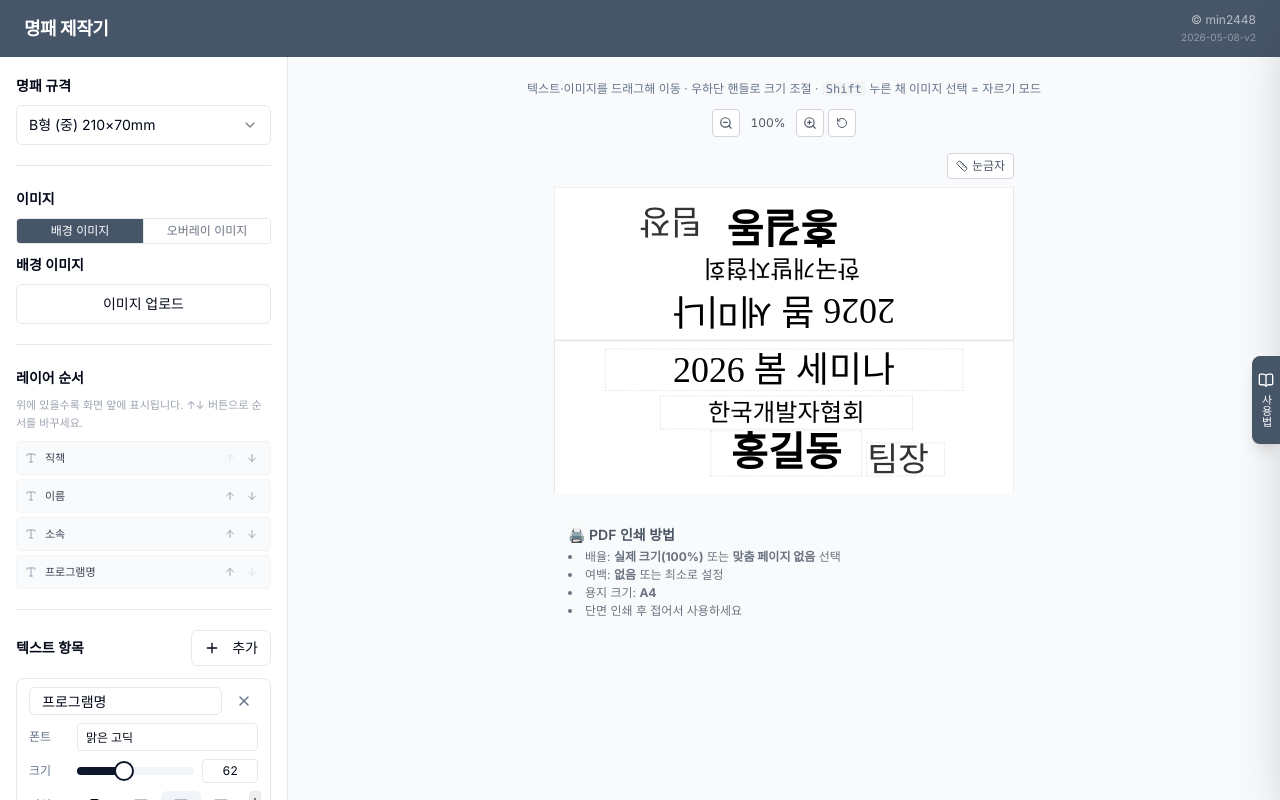
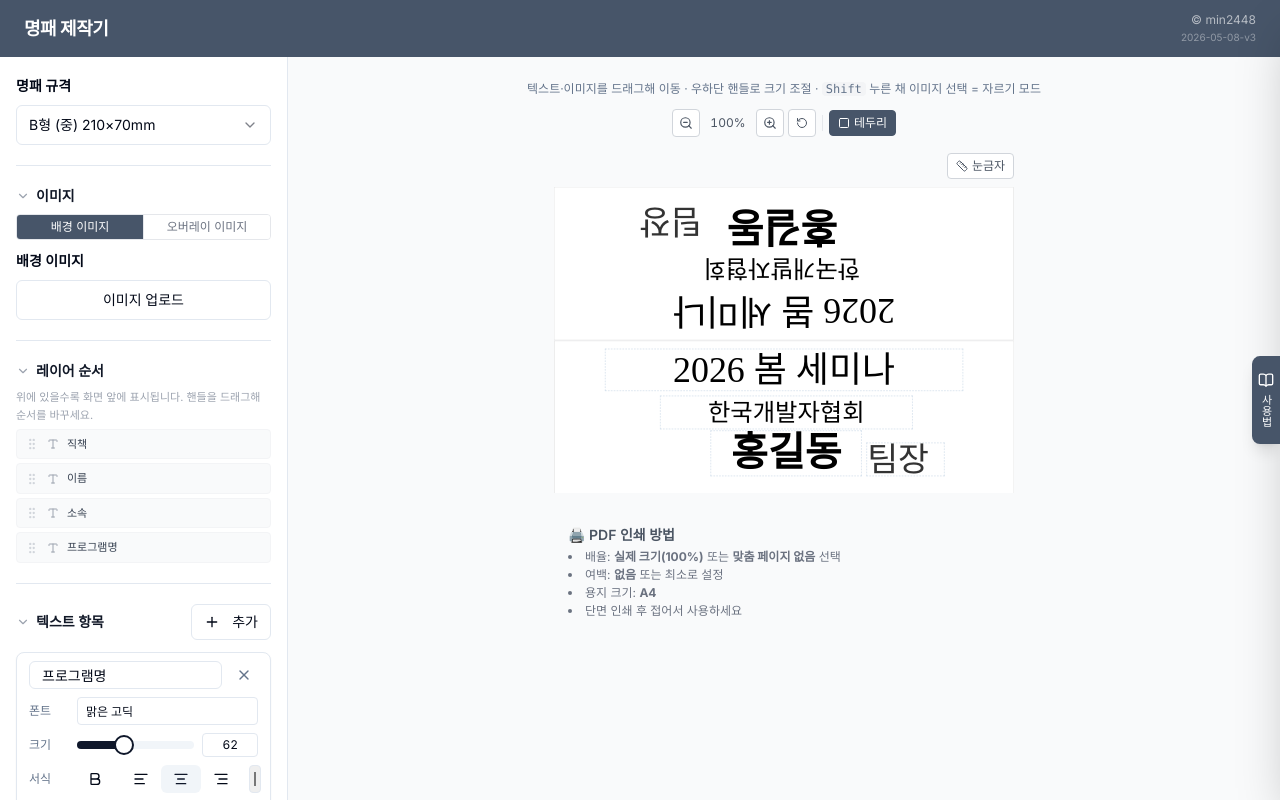
Before and after one commit to kmin2448/name, a Next.js app: page / in a window 1280 px wide. Shown: the top 800 px of the page. Built offline with nearby package versions, Linux system fonts and the light colour scheme.

Commit message:
'update'

```diff
--- a/src/app/page.tsx
+++ b/src/app/page.tsx
@@ -13,7 +13,7 @@ import { ExportButton } from '@/components/ExportButton'
 import { HelpPanel } from '@/components/HelpPanel'
 import { ExcelParseResult, TextFieldConfig } from '@/types/nameplate'
 import { MM_TO_PX } from '@/lib/sizeConstants'
-import { ZoomIn, ZoomOut, RotateCcw } from 'lucide-react'
+import { ZoomIn, ZoomOut, RotateCcw, Square } from 'lucide-react'
 
 const PREVIEW_MAX_WIDTH = 460
 const MIN_ZOOM = 0.25
@@ -49,7 +49,8 @@ export default function Home() {
     moveFieldForPage,
     resizeFieldForPage,
     clearPageFieldOverride,
-    moveLayer,
+    setLayers,
+    setShowBorder,
   } = useNameplateState()
 
   const [focusedFieldId, setFocusedFieldId] = useState<string | null>(null)
@@ -164,7 +165,7 @@ export default function Home() {
           <h1 className="text-lg font-bold tracking-tight">명패 제작기</h1>
           <div className="flex flex-col items-end gap-0.5">
             <span className="text-xs opacity-60">© min2448</span>
-            <span className="text-[10px] opacity-40">2026-05-08-v2</span>
+            <span className="text-[10px] opacity-40">2026-05-08-v3</span>
           </div>
         </header>
 
@@ -188,7 +189,7 @@ export default function Home() {
               layers={state.layers}
               fields={state.fields}
               overlayImages={state.overlayImages}
-              onMoveLayer={moveLayer}
+              onSetLayers={setLayers}
             />
             <hr />
             {/* 적용 범위 표시 */}
@@ -233,6 +234,15 @@ export default function Home() {
               </button>
               <button onClick={handleZoomReset} className="w-7 h-7 flex items-center justify-center rounded border border-gray-300 bg-white text-gray-600 hover:border-gray-400 hover:bg-gray-50" title="원래 크기">
                 <RotateCcw className="w-3 h-3" />
+              </button>
+              <div className="w-px h-4 bg-gray-200 mx-0.5" />
+              <button
+                onClick={() => setShowBorder(!state.showBorder)}
+                className={`flex items-center gap-1 text-xs px-2 py-1 rounded border transition-colors ${state.showBorder ? 'bg-[#475569] text-white border-[#475569]' : 'bg-white text-gray-600 border-gray-300 hover:border-gray-400 hover:bg-gray-50'}`}
+                title={state.showBorder ? '테두리 숨기기' : '테두리 표시'}
+              >
+                <Square className="w-3 h-3" />
+                테두리
               </button>
               {hasPageOverride && !applyToAll && (
                 <button
--- a/src/components/NameplatePreview/NameplateCanvas.tsx
+++ b/src/components/NameplatePreview/NameplateCanvas.tsx
@@ -268,7 +268,7 @@ export function NameplateCanvas({
     width: widthPx,
     height: heightPx,
     overflow: 'hidden',
-    border: '1px solid #d1d5db',
+    border: state.showBorder ? '1px solid #e0e0e0' : 'none',
     ...bgStyle,
   }
 
--- a/src/components/SettingsPanel/ImagePanel.tsx
+++ b/src/components/SettingsPanel/ImagePanel.tsx
@@ -3,7 +3,7 @@ import { useState } from 'react'
 import { BackgroundUploader } from './BackgroundUploader'
 import { OverlayImageManager } from './OverlayImageManager'
 import { OverlayImage, TextFieldConfig } from '@/types/nameplate'
-import { Label } from '@/components/ui/label'
+import { ChevronDown } from 'lucide-react'
 
 type Props = {
   backgroundImage: string | null
@@ -27,10 +27,24 @@ export function ImagePanel({
   onRemoveOverlay,
 }: Props) {
   const [tab, setTab] = useState<'background' | 'overlay'>('background')
+  const [open, setOpen] = useState(true)
 
   return (
     <div className="space-y-2">
-      <Label className="text-sm font-semibold">이미지</Label>
+      <button
+        type="button"
+        onClick={() => setOpen((v) => !v)}
+        className="flex items-center gap-1.5 w-full text-left"
+      >
+        <ChevronDown
+          className="w-3.5 h-3.5 text-gray-400 shrink-0 transition-transform duration-200"
+          style={{ transform: open ? 'rotate(0deg)' : 'rotate(-90deg)' }}
+        />
+        <span className="text-sm font-semibold text-gray-900">이미지</span>
+      </button>
+
+      {open && (
+        <>
           <div className="flex text-xs border border-gray-200 rounded overflow-hidden">
             <button
               onClick={() => setTab('background')}
@@ -66,6 +80,8 @@ export function ImagePanel({
               onRemove={onRemoveOverlay}
             />
           )}
+        </>
+      )}
     </div>
   )
 }
--- a/src/components/SettingsPanel/LayerPanel.tsx
+++ b/src/components/SettingsPanel/LayerPanel.tsx
@@ -1,42 +1,98 @@
 'use client'
+import { useRef, useState } from 'react'
 import { TextFieldConfig, OverlayImage } from '@/types/nameplate'
-import { Label } from '@/components/ui/label'
-import { Type, ArrowUp, ArrowDown } from 'lucide-react'
+import { Type, GripVertical, ChevronDown } from 'lucide-react'
 
 type Props = {
   layers: string[]
   fields: TextFieldConfig[]
   overlayImages: OverlayImage[]
-  onMoveLayer: (id: string, direction: 'up' | 'down') => void
+  onSetLayers: (newLayers: string[]) => void
 }
 
-export function LayerPanel({ layers, fields, overlayImages, onMoveLayer }: Props) {
+export function LayerPanel({ layers, fields, overlayImages, onSetLayers }: Props) {
+  const [open, setOpen] = useState(true)
+  const [dragOverIndex, setDragOverIndex] = useState<number | null>(null)
+  const dragIndexRef = useRef<number | null>(null)
+
   if (layers.length === 0) return null
 
-  // UI: top of list = topmost layer (reverse of internal array)
+  // Display order: topmost layer first (reversed from internal array)
   const reversed = [...layers].reverse()
+
+  const handleDragStart = (e: React.DragEvent, displayIdx: number) => {
+    dragIndexRef.current = displayIdx
+    e.dataTransfer.effectAllowed = 'move'
+  }
+
+  const handleDragOver = (e: React.DragEvent, displayIdx: number) => {
+    e.preventDefault()
+    e.dataTransfer.dropEffect = 'move'
+    if (dragOverIndex !== displayIdx) setDragOverIndex(displayIdx)
+  }
+
+  const handleDrop = (e: React.DragEvent, displayIdx: number) => {
+    e.preventDefault()
+    const from = dragIndexRef.current
+    if (from === null || from === displayIdx) {
+      setDragOverIndex(null)
+      return
+    }
+    const next = [...reversed]
+    const [item] = next.splice(from, 1)
+    next.splice(displayIdx, 0, item)
+    onSetLayers([...next].reverse())
+    dragIndexRef.current = null
+    setDragOverIndex(null)
+  }
+
+  const handleDragEnd = () => {
+    dragIndexRef.current = null
+    setDragOverIndex(null)
+  }
 
   return (
     <div className="space-y-2">
-      <Label className="text-sm font-semibold">레이어 순서</Label>
+      <button
+        type="button"
+        onClick={() => setOpen((v) => !v)}
+        className="flex items-center gap-1.5 w-full text-left"
+      >
+        <ChevronDown
+          className="w-3.5 h-3.5 text-gray-400 shrink-0 transition-transform duration-200"
+          style={{ transform: open ? 'rotate(0deg)' : 'rotate(-90deg)' }}
+        />
+        <span className="text-sm font-semibold text-gray-900">레이어 순서</span>
+      </button>
+
+      {open && (
+        <div className="space-y-1">
           <p className="text-[11px] text-gray-400 leading-relaxed">
-        위에 있을수록 화면 앞에 표시됩니다. ↑↓ 버튼으로 순서를 바꾸세요.
+            위에 있을수록 화면 앞에 표시됩니다. 핸들을 드래그해 순서를 바꾸세요.
           </p>
-      <div className="space-y-1">
           {reversed.map((id, displayIdx) => {
-          const realIdx = layers.length - 1 - displayIdx
             const field = fields.find((f) => f.id === id)
             const overlay = overlayImages.find((o) => o.id === id)
             const label = field?.label ?? overlay?.name ?? id
-          const isTop = realIdx === layers.length - 1
-          const isBottom = realIdx === 0
+            const isDropTarget = dragOverIndex === displayIdx && dragIndexRef.current !== displayIdx
 
             return (
               <div
                 key={id}
-              className="flex items-center gap-2 px-2 py-1.5 rounded bg-gray-50 border border-gray-100"
+                draggable
+                onDragStart={(e) => handleDragStart(e, displayIdx)}
+                onDragOver={(e) => handleDragOver(e, displayIdx)}
+                onDrop={(e) => handleDrop(e, displayIdx)}
+                onDragEnd={handleDragEnd}
+                className="flex items-center gap-2 px-2 py-1.5 rounded bg-gray-50 border border-gray-100 select-none"
+                style={{
+                  cursor: 'grab',
+                  borderTopColor: isDropTarget ? '#475569' : undefined,
+                  borderTopWidth: isDropTarget ? 2 : undefined,
+                }}
               >
-              {/* Icon */}
+                <GripVertical className="w-3.5 h-3.5 text-gray-300 shrink-0" />
+
                 {field ? (
                   <Type className="w-3 h-3 text-gray-400 shrink-0" />
                 ) : overlay ? (
@@ -47,30 +103,11 @@ export function LayerPanel({ layers, fields, overlayImages, onMoveLayer }: Props
                 )}
 
                 <span className="text-[11px] text-gray-700 flex-1 truncate">{label}</span>
-
-              {/* Up / Down */}
-              <div className="flex gap-0.5 shrink-0">
-                <button
-                  onClick={() => onMoveLayer(id, 'up')}
-                  disabled={isTop}
-                  className="w-5 h-5 flex items-center justify-center rounded text-gray-400 hover:text-[#475569] hover:bg-slate-100 disabled:opacity-25"
-                  title="앞으로"
-                >
-                  <ArrowUp className="w-3 h-3" />
-                </button>
-                <button
-                  onClick={() => onMoveLayer(id, 'down')}
-                  disabled={isBottom}
-                  className="w-5 h-5 flex items-center justify-center rounded text-gray-400 hover:text-[#475569] hover:bg-slate-100 disabled:opacity-25"
-                  title="뒤로"
-                >
-                  <ArrowDown className="w-3 h-3" />
-                </button>
-              </div>
               </div>
             )
           })}
         </div>
+      )}
     </div>
   )
 }
--- a/src/components/SettingsPanel/TextFieldEditor.tsx
+++ b/src/components/SettingsPanel/TextFieldEditor.tsx
@@ -3,12 +3,11 @@ import { useState } from 'react'
 import { TextFieldConfig } from '@/types/nameplate'
 import { Button } from '@/components/ui/button'
 import { Input } from '@/components/ui/input'
-import { Label } from '@/components/ui/label'
 import { Slider } from '@/components/ui/slider'
 import { Toggle } from '@/components/ui/toggle'
 import { ToggleGroup, ToggleGroupItem } from '@/components/ui/toggle-group'
 import { Card, CardContent, CardHeader } from '@/components/ui/card'
-import { Bold, AlignLeft, AlignCenter, AlignRight, X, Plus } from 'lucide-react'
+import { Bold, AlignLeft, AlignCenter, AlignRight, X, Plus, ChevronDown } from 'lucide-react'
 import { useLocalFonts } from '@/hooks/useLocalFonts'
 
 function FontSizeInput({ value, onChange }: { value: number; onChange: (v: number) => void }) {
@@ -88,18 +87,29 @@ type Props = {
 
 export function TextFieldEditor({ fields, focusedId, onUpdate, onRemove, onAdd }: Props) {
   const fonts = useLocalFonts()
+  const [open, setOpen] = useState(true)
 
   return (
     <div className="space-y-3">
       <div className="flex items-center justify-between">
-        <Label className="text-sm font-semibold">텍스트 항목</Label>
+        <button
+          type="button"
+          onClick={() => setOpen((v) => !v)}
+          className="flex items-center gap-1.5 text-left"
+        >
+          <ChevronDown
+            className="w-3.5 h-3.5 text-gray-400 shrink-0 transition-transform duration-200"
+            style={{ transform: open ? 'rotate(0deg)' : 'rotate(-90deg)' }}
+          />
+          <span className="text-sm font-semibold text-gray-900">텍스트 항목</span>
+        </button>
         <Button size="sm" variant="outline" onClick={onAdd}>
           <Plus className="w-3 h-3 mr-1" />
           추가
         </Button>
       </div>
 
-      {fields.map((field) => (
+      {open && fields.map((field) => (
         <Card
           key={field.id}
           className={`transition-shadow ${focusedId === field.id ? 'ring-2 ring-[#475569]' : ''}`}
--- a/src/hooks/useNameplateState.ts
+++ b/src/hooks/useNameplateState.ts
@@ -24,6 +24,8 @@ type Action =
   | { type: 'RESIZE_FIELD_FOR_PAGE'; payload: { pageIndex: number; id: string; widthPct: number; heightPct: number } }
   | { type: 'CLEAR_PAGE_FIELD_OVERRIDE'; payload: number }
   | { type: 'MOVE_LAYER'; payload: { id: string; direction: 'up' | 'down' } }
+  | { type: 'SET_LAYERS'; payload: string[] }
+  | { type: 'SET_SHOW_BORDER'; payload: boolean }
 
 function clamp(value: number, min: number, max: number): number {
   return Math.min(max, Math.max(min, value))
@@ -209,6 +211,12 @@ export function nameplateReducer(state: NameplateState, action: Action): Namepla
       return { ...state, layers: next }
     }
 
+    case 'SET_LAYERS':
+      return { ...state, layers: action.payload }
+
+    case 'SET_SHOW_BORDER':
+      return { ...state, showBorder: action.payload }
+
     default:
       return state
   }
@@ -223,6 +231,7 @@ export const initialState: NameplateState = {
   pageFieldOverrides: {},
   previewData: SAMPLE_PREVIEW_DATA,
   excelRows: [],
+  showBorder: true,
 }
 
 export function useNameplateState() {
@@ -279,6 +288,14 @@ export function useNameplateState() {
       dispatch({ type: 'MOVE_LAYER', payload: { id, direction } }),
     []
   )
+  const setLayers = useCallback(
+    (layers: string[]) => dispatch({ type: 'SET_LAYERS', payload: layers }),
+    []
+  )
+  const setShowBorder = useCallback(
+    (v: boolean) => dispatch({ type: 'SET_SHOW_BORDER', payload: v }),
+    []
+  )
 
   return {
     state, setSize, setBackground, addOverlayImage, updateOverlayImage, removeOverlayImage,
@@ -286,6 +303,6 @@ export function useNameplateState() {
     updateField, removeField, moveField, resizeField,
     setPreviewData, setExcelRows, updateExcelRow,
     setFieldOverrideForPage, moveFieldForPage, resizeFieldForPage, clearPageFieldOverride,
-    moveLayer,
+    moveLayer, setLayers, setShowBorder,
   }
 }
--- a/src/types/nameplate.ts
+++ b/src/types/nameplate.ts
@@ -49,6 +49,7 @@ export type NameplateState = {
   pageFieldOverrides: Record<number, Record<string, TextFieldConfig>>
   previewData: Record<string, string>
   excelRows: Record<string, string>[]
+  showBorder: boolean
 }
 
 export type ExcelParseResult = {
```
Also changed, not shown: src/lib/pdfGenerator.ts (+18 -0 lines), 1 other file (tests, documents, lock files or other folders). Lines whose indentation alone changed are shown as unchanged.
